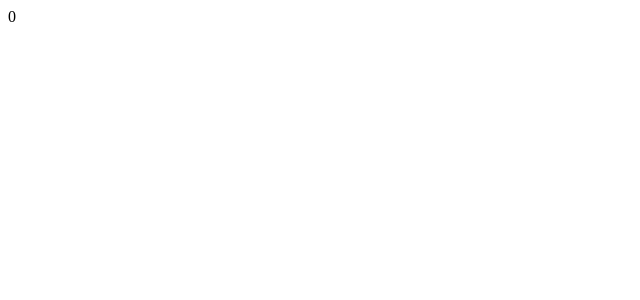
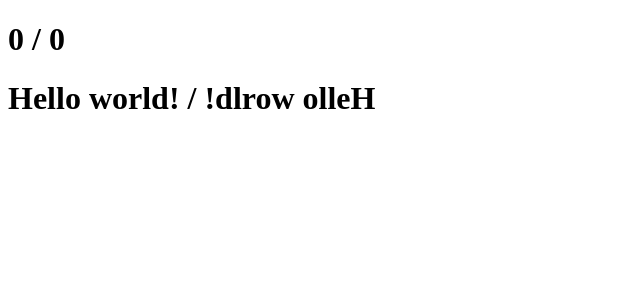
Before and after one commit to JunesWorld/vue3-template-syntax, a Vue app: page / in a window 1280 px wide. Shown: the top 300 px of the page, without its empty margins (0-640 px from the left). Built offline with nearby package versions, Linux system fonts and the light colour scheme.

Commit message:
기본 옵션과 라이프 사이클

```diff
--- a/src/App.vue
+++ b/src/App.vue
@@ -1,39 +1,50 @@
 <template>
-  <div @click="increase">
-    {{ count }}
-  </div>
+  <h1 @click="increase">
+    {{ count }} / {{ doubleCount }}
+  </h1>
+  <h1 @click="changeMessage">
+    {{ message }} / {{ reversedMessage }}
+  </h1>
 </template>
 
 <script>
-// 반응성 추가
-import { ref } from 'vue'
-
 export default {
-  // data() {
-  //   return {
-  //     count: 0
-  //   }
-  // },
-  // methods: {
-  //   increase() {
-  //     this.count += 1
-  //   }
-  // },
-
-  // [setup Method]
-  // - code 최적화 composition API
-  // - 기본적으로 정의한 count는 반응성을 가지지 X
-  // |- ref로 count라는 객체 데이터 반환할 수 있도록 초기값 생성
-  // |- value 속성 사용
-   setup() {
-    let count = ref(0)
-    function increase() {
-      count.value +=1
+  data() {
+    return {
+      count: 0,
+      message: 'Hello world!'
     }
-    return {
-      count,
-      increase
+  },
+  computed: {
+    doubleCount() {
+      return this.count * 2
+    },
+    reversedMessage() {
+      return this.message.split('').reverse().join('')
     }
-   }
+  },
+  // 감시
+  watch: {
+    message(newValue) {
+      console.log(newValue)
+    }
+  },
+  // 라이프 사이클
+  // 생성 직후
+  created() {
+    console.log(this.message)
+  },
+  // 연결 직후
+  mounted() {
+    console.log(this.count)
+  },
+  methods: {
+    increase() {
+      this.count += 1
+    },
+    changeMessage() {
+      this.message = 'Good?!'
+    }
+  }
 }
 </script>
```
Also changed, not shown: src/AppComposition.vue (added, +51 -0 lines).
